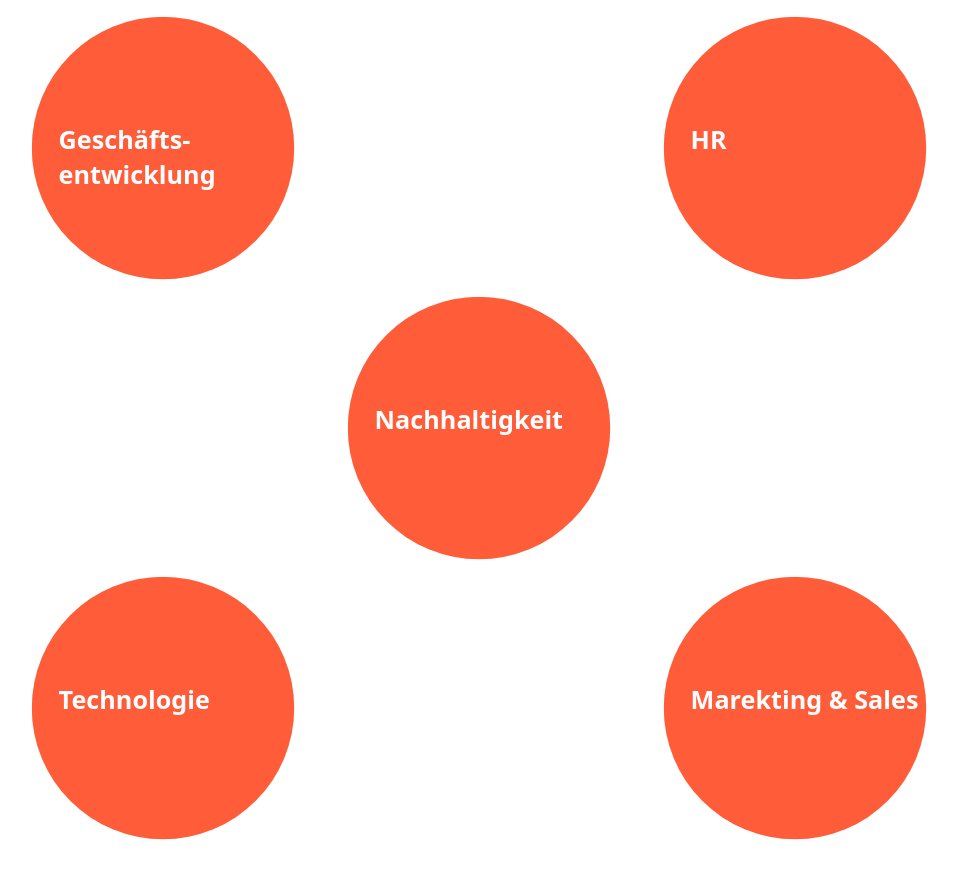
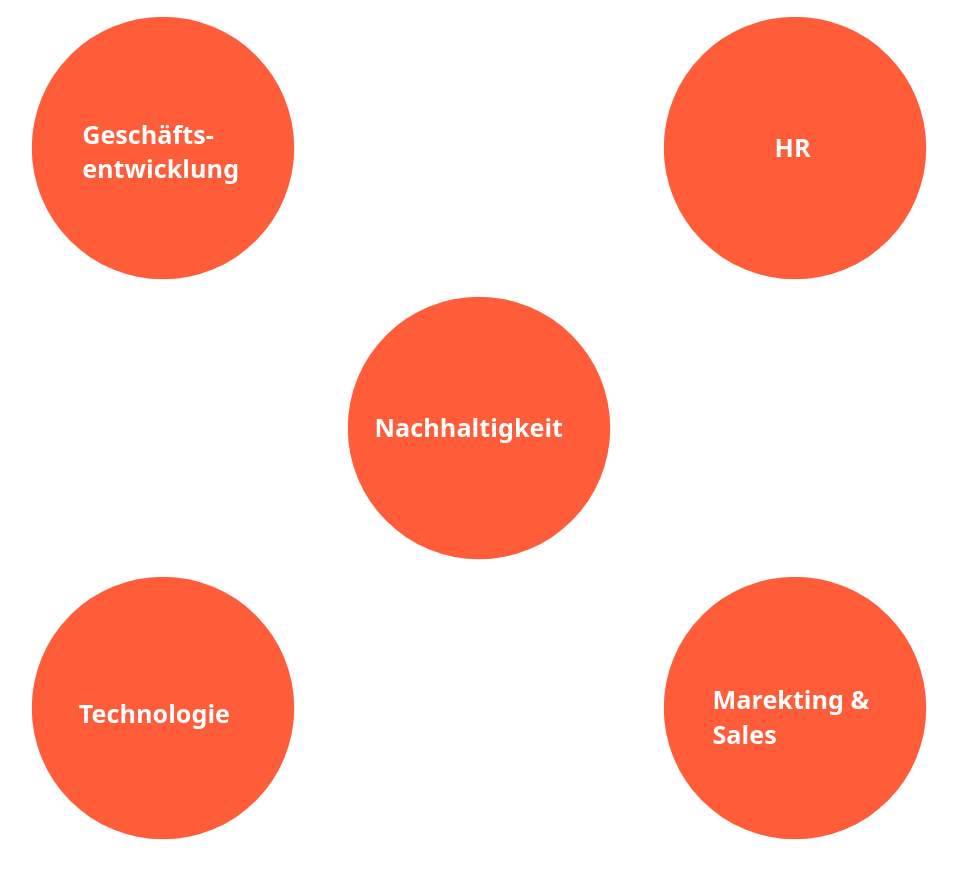
Before and after one commit to kaanhh/Nord_Kreis, a plain HTML site: page index.html in a window 1280 px wide. Shown: the whole page, without its empty margins (161-1119 px from the left). Drawn offline with Linux system fonts and the light colour scheme.

Commit message:
Optimierung + Anpassung der Schrift im Kreis (css)

```diff
--- a/index.html
+++ b/index.html
@@ -36,7 +36,7 @@
                   <p>Projekt- & Chain Management</p>
                 </div>
             </div>
-              <h2 class="nachhaltig">Geschäfts- <br />entwicklung</h2>
+              <h2 class="geschaftsentwicklung">Geschäfts- <br />entwicklung</h2>
           </div>
       </div>
       <div class="circle-container">
@@ -66,7 +66,7 @@
                   <p>Projekt- & Chain Management</p>
                 </div>
             </div>
-              <h2 class="nachhaltig">HR</h2>
+              <h2 class="hr">HR</h2>
           </div>
       </div>
       <div class="circle-container dritter">
@@ -126,7 +126,7 @@
                 <p>Projekt- & Chain Management</p>
               </div>
           </div>
-            <h2 class="nachhaltig">Technologie</h2>
+            <h2 class="technologie">Technologie</h2>
         </div>
     </div>
       <div class="circle-container">
@@ -156,7 +156,7 @@
                   <p>Projekt- & Chain Management</p>
                 </div>
             </div>
-              <h2 class="nachhaltig">Marekting & Sales</h2>
+              <h2 class="marketing">Marekting & Sales</h2>
           </div>
       </div>
   </div>
--- a/styles.css
+++ b/styles.css
@@ -50,7 +50,7 @@
       background: #ff5c39;
       border-radius: 50%;
       position: absolute;
-      bottom: 80px;
+      bottom: 110px;
       left: 50%;
       transform: translateX(-50%);
       opacity: 0;
@@ -146,7 +146,23 @@
     }
 
     .nachhaltig{
-      padding: 5rem 0 0 1.6rem;
+      padding: 5.5rem 0 0 1.6rem;
+      color: #fff;
+    }
+    .hr {
+      padding: 5.5rem 0 0 6.6rem;
+      color: #fff;
+    }
+    .geschaftsentwicklung {
+      padding: 4.7rem 0 0 3rem;
+      color: #fff;
+    }
+    .technologie {
+      padding: 5.8rem 0 0 2.8rem;
+      color: #fff;
+    }
+    .marketing {
+      padding: 5rem 0 0 2.9rem;
       color: #fff;
     }
 
```
